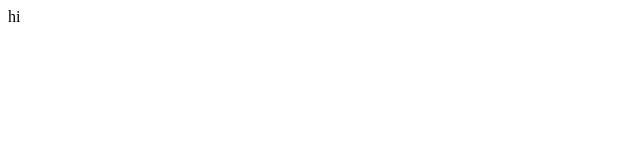
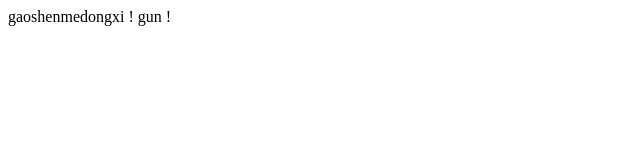
Before and after one commit to Irenke11/Irenke11.github.io, a plain HTML site: page index.html in a window 1280 px wide. Shown: the whole page, without its empty margins (0-640 px from the left). Drawn offline with Linux system fonts and the light colour scheme.

Commit message:
Update index.html

```diff
--- a/index.html
+++ b/index.html
@@ -7,6 +7,6 @@
     <title>Document</title>
 </head>
 <body>
-    hi
+   gaoshenmedongxi ! gun !
 </body>
 </html>
```
